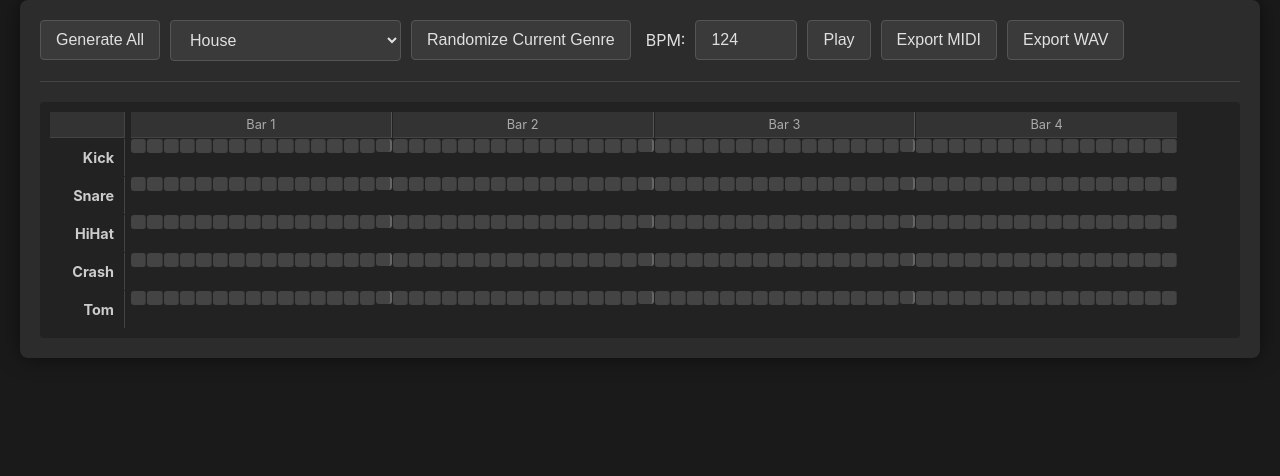
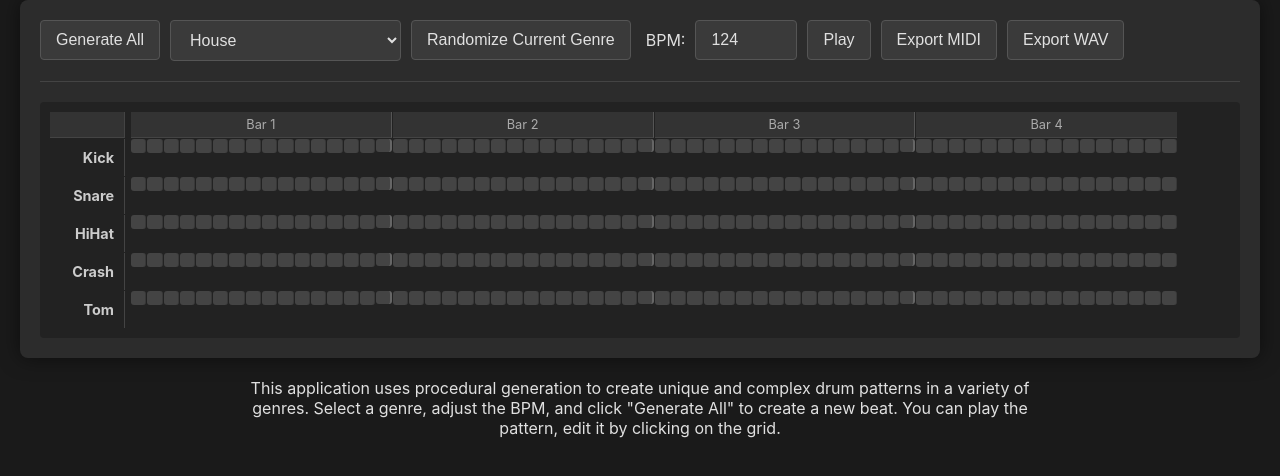
Before and after one commit to jinygoh/procedural-drum-pattern-generator, a plain HTML site: page index.html in a window 1280 px wide. Shown: the part 102-578 px from the top of the page. Drawn offline with nearby package versions, Linux system fonts and the light colour scheme.

Commit message:
added a paragraph

```diff
--- a/index.html
+++ b/index.html
@@ -3,7 +3,9 @@
 <head>
     <meta charset="UTF-8">
     <meta name="viewport" content="width=device-width, initial-scale=1.0">
-    <title>Procedural Drum Pattern Generator</title>
+    <meta name="description" content="A procedural drum pattern generator that creates unique beats in various genres. Customize BPM, export to MIDI and WAV, and explore genres like House, Techno, Hip-Hop, and more.">
+    <meta name="keywords" content="drum machine, drum pattern generator, procedural music, music generator, beat maker, online drum machine, MIDI generator, WAV export, music production, electronic music, house music, techno music, hip-hop beats">
+    <title>Procedural Drum Pattern Generator - Create Unique Drum Beats</title>
     <link rel="icon" href="data:,"> <!-- Prevent favicon.ico 404 error -->
     <link rel="stylesheet" href="style.css">
 </head>
@@ -50,5 +52,6 @@
     <script src="https://cdnjs.cloudflare.com/ajax/libs/midi-writer-js/2.1.4/midi-writer.min.js"></script> <!-- Updated CDN Link -->
     <script type="module" src="generator.js"></script>
     <script type="module" src="app.js"></script>
+    <p class="summary">This application uses procedural generation to create unique and complex drum patterns in a variety of genres. Select a genre, adjust the BPM, and click "Generate All" to create a new beat. You can play the pattern, edit it by clicking on the grid.</p>
 </body>
 </html>
--- a/style.css
+++ b/style.css
@@ -222,3 +222,9 @@ body {
         padding: 5px;
     }
 }
+
+.summary {
+    text-align: center;
+    margin: 20px;
+    max-width: 800px;
+}
```
